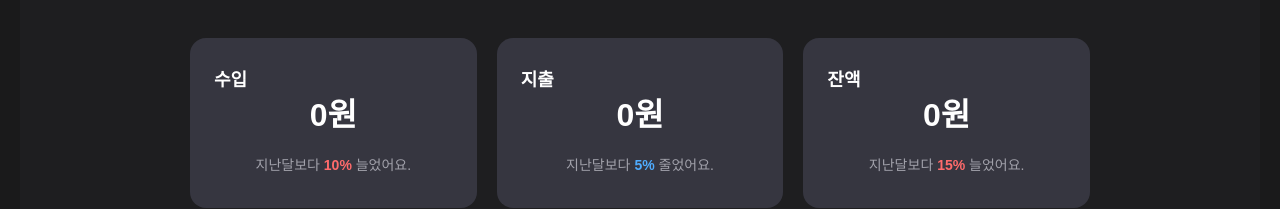
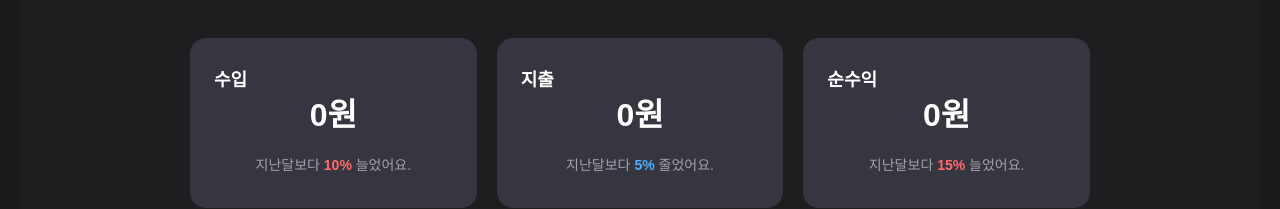
Before and after one commit to KB7-budget-manager-skeleton/budget-manager, a Vue app: page / in a window 1280 px wide. Shown: the part 280-489 px from the top of the page. Built offline with nearby package versions, Linux system fonts and the light colour scheme; no server answers; a web font is replaced by a local one.

Commit message:
fix: 대쉬보드 텍스트 수정 및 CSH 수정사항 점검

```diff
--- a/src/pages/DashboardView.vue
+++ b/src/pages/DashboardView.vue
@@ -97,7 +97,7 @@ const SummaryCards = computed(() => [
     isIncrease: false,
   },
   {
-    title: "잔액", // <- 순이익에서 수정(jmg)
+    title: "순수익",
     amount: Summary.value.NetAmount,
     rate: 15,
     isIncrease: true,
```
